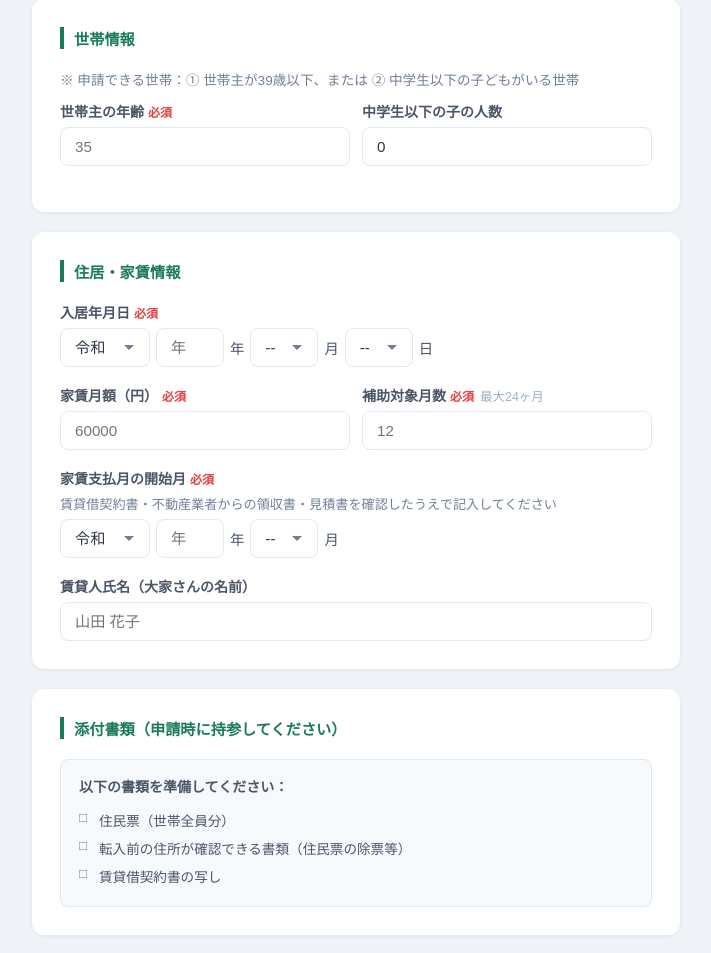
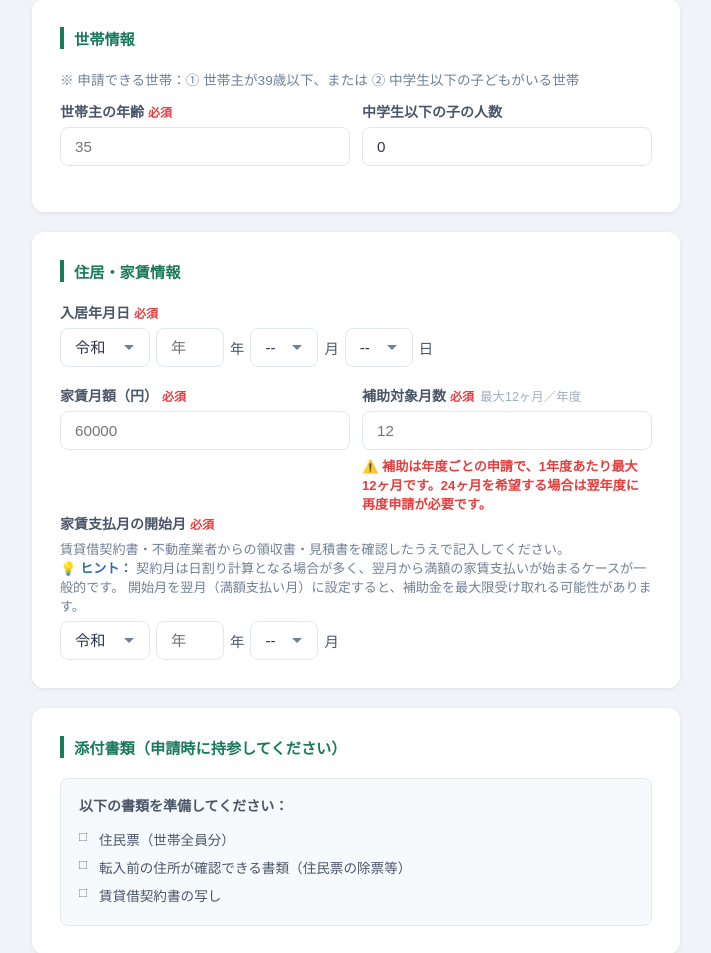
Before and after one commit to shimonosekicity/shimonoseki-shinsei, a Flask app: page /kurashi_support in a window 1280 px wide. Shown: the part 1121-2074 px from the top of the page, without its empty margins (284-995 px from the left). Run offline with Flask 3, Linux system fonts and the light colour scheme.

Commit message:
暮らしサポート補助金フォームの補助月数上限修正と注意書き強化 (#5)
- 補助対象月数の上限を24→12ヶ月に修正（年度ごと申請のため）
- 補助対象月数フィールドに年度ごと最大12ヶ月の警告注記を追加
- 家賃支払月の開始月に翌月スタートを推奨するヒントを追加
  （契約月は日割りになるケースが多く、翌月から満額になる旨）
- 賃貸人氏名（大家さんの名前）フィールドを削除
- DOCXテンプレートを再生成


Claude-Session: https://claude.ai/code/session_01JEJseRyEywuXWYuqXt6E2r

Co-authored-by: Claude <noreply@anthropic.com>

```diff
--- a/templates/kurashi_support.html
+++ b/templates/kurashi_support.html
@@ -130,14 +130,20 @@
           <input type="text" name="yachin_getsugaku" placeholder="60000" required>
         </div>
         <div class="field">
-          <label>補助対象月数<span class="required">必須</span><span class="hint">最大24ヶ月</span></label>
-          <input type="number" name="hoshu_tsuki" placeholder="12" min="1" max="24" required>
+          <label>補助対象月数<span class="required">必須</span><span class="hint">最大12ヶ月／年度</span></label>
+          <input type="number" name="hoshu_tsuki" placeholder="12" min="1" max="12" required>
+          <p style="font-size:0.82rem;color:#e53e3e;margin-top:6px;font-weight:600">
+            ⚠️ 補助は年度ごとの申請で、1年度あたり最大12ヶ月です。24ヶ月を希望する場合は翌年度に再度申請が必要です。
+          </p>
         </div>
       </div>
       <div class="field">
         <label>家賃支払月の開始月<span class="required">必須</span></label>
         <p style="font-size:0.82rem;color:#718096;margin-bottom:6px">
-          賃貸借契約書・不動産業者からの領収書・見積書を確認したうえで記入してください
+          賃貸借契約書・不動産業者からの領収書・見積書を確認したうえで記入してください。<br>
+          <span style="color:#2b6cb0;font-weight:600">💡 ヒント：</span>
+          契約月は日割り計算となる場合が多く、翌月から満額の家賃支払いが始まるケースが一般的です。
+          開始月を翌月（満額支払い月）に設定すると、補助金を最大限受け取れる可能性があります。
         </p>
         <div class="date-row">
           <select id="ys_era" class="era-sel">
@@ -149,10 +155,6 @@
           <select id="ys_month" class="month-sel"><option value="">--</option></select>
           <span class="date-lbl">月</span>
         </div>
-      </div>
-      <div class="field">
-        <label>賃貸人氏名（大家さんの名前）</label>
-        <input type="text" name="chinshaku_nin" placeholder="山田 花子">
       </div>
     </div>
 
--- a/tools/create_ijuu_templates.py
+++ b/tools/create_ijuu_templates.py
@@ -152,14 +152,13 @@ def create_kurashi_support():
 
     # 住居・家賃情報テーブル
     add_section_heading(doc, '■ 住居・家賃情報')
-    tbl2 = doc.add_table(rows=3, cols=4)
+    tbl2 = doc.add_table(rows=2, cols=4)
     tbl2.alignment = WD_TABLE_ALIGNMENT.CENTER
     set_table_border(tbl2)
 
     data2 = [
         ('入居年月日', '{{ nyukyo_date }}', '家賃月額（円）', '{{ yachin_getsugaku }}'),
         ('補助対象月数', '{{ hoshu_tsuki }}ヶ月', '家賃支払月の開始月', '{{ yachin_start_month }}'),
-        ('賃貸人氏名', '{{ chinshaku_nin }}', '', ''),
     ]
     for i, (l1, v1, l2, v2) in enumerate(data2):
         row = tbl2.rows[i]
```
Also changed, not shown: 1 other file.
